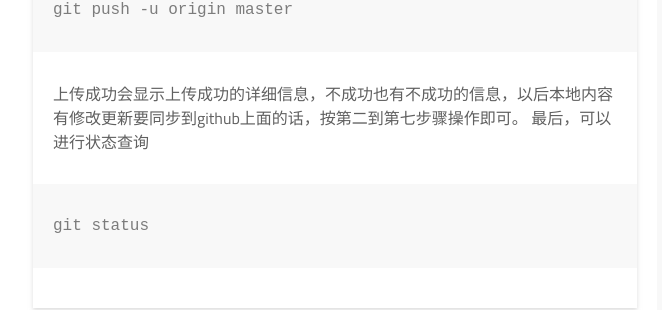
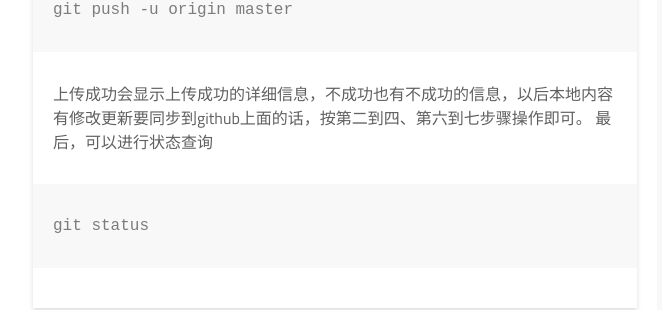
Before and after one commit to codingflood/codingflood.github.io, a Jekyll site: the page built from _posts/2018-11-02-Push-To-Github-Repo.md, in a window 1280 px wide. Shown: the part 1800-2110 px from the top of the page, without its empty margins (490-1159 px from the left). Built offline with Jekyll 4.4.1, drawn with Linux system fonts in a browser that asks for light colours; comment, search, counter and statistics services are not loaded.

Commit message:
Update 2018-11-02-Push-To-Github-Repo.md

````diff
--- a/_posts/2018-11-02-Push-To-Github-Repo.md
+++ b/_posts/2018-11-02-Push-To-Github-Repo.md
@@ -46,7 +46,7 @@ git pull --rebase origin master
 ```
 git push -u origin master
 ```
-上传成功会显示上传成功的详细信息，不成功也有不成功的信息，以后本地内容有修改更新要同步到github上面的话，按第二到第七步骤操作即可。
+上传成功会显示上传成功的详细信息，不成功也有不成功的信息，以后本地内容有修改更新要同步到github上面的话，按第二到四、第六到七步骤操作即可。
 最后，可以进行状态查询
 ```
 git status
````
